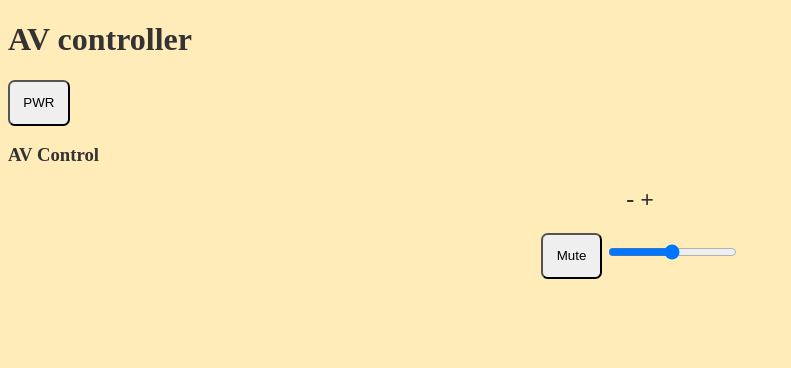
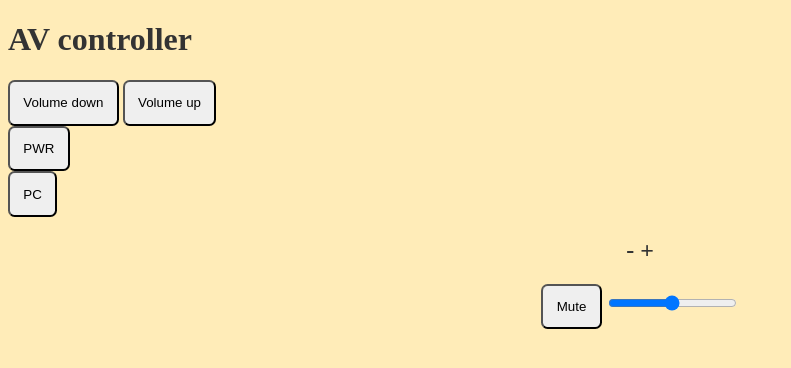
Before and after one commit to ChemiKyle/otto, a Flask app: page /sound-control in a window 1280 px wide. Shown: the part 48-416 px from the top of the page, without its empty margins (0-791 px from the left). Run offline with Flask 2, Linux system fonts and the light colour scheme.

Commit message:
Add play/pause to tv control, add input selector to onkyo

```diff
--- a/app.py
+++ b/app.py
@@ -21,7 +21,7 @@ def tv_splash():
 
 # AUDIO
 
-receiver_ip = '192.168.2.2'
+receiver_ip = '192.168.2.3'
 
 @app.route('/sound-control', methods=['GET'])
 def sound_splash():
@@ -59,7 +59,7 @@ def raw_send_command(command):
 # TELEVISION
 # excellent Roku documentation can be found at: https://sdkdocs.roku.com/display/sdkdoc/External+Control+API
 
-TV_ip = "192.168.2.6"
+TV_ip = "192.168.2.5"
 
 @app.route("/roku/<path:command>", methods=['GET'])
 def send_roku(command):
@@ -75,7 +75,7 @@ def send_roku(command):
 
 
 # VLC
-computer_ip = "192.168.2.5"
+computer_ip = "192.168.2.2"
 
 @app.route("/vlc-control", methods=["GET"])
 def vlc_control():
--- a/templates/onkyo-audio.html
+++ b/templates/onkyo-audio.html
@@ -11,14 +11,19 @@
 
     <h1>AV controller</h1>
 
+    <button name ="vol" type="submit" value="MVLDOWN" onclick="sendOnkyoCommand(this)">Volume down</button>
+    <button name ="vol" type="submit" value="MVLUP" onclick="sendOnkyoCommand(this)">Volume up</button>
+
     <!-- TODO: flexbox -->
     <div class="grid-container">
         <div class="button-1">
             <button name ="pwr-button" type="POST" value="PWR" onclick="sendOnkyoCommand(this)">PWR</button>
         </div>
+        <div class="button-2">
+            <button name ="pc-button" type="POST" value="SLI05" onclick="sendOnkyoCommand(this)">PC</button>
+        </div>
     </div>
 
-    <h3>AV Control</h3>
     <div style="text-align:center;">
         <h2>- +</h2>
         <button name ="vol" type="submit" value="AMTTG" onclick="sendOnkyoCommand(this)">Mute</button>
--- a/templates/tv-control.html
+++ b/templates/tv-control.html
@@ -58,7 +58,11 @@
     <input id="text-input" name="text-input" type="text" value=""/>
     <input name="" type="submit" value="Send" onclick="sendRokuP(getElementById('text-input'))" />
 
-            <button name ="button" type="POST" value="keypress/PowerOff" onclick="sendRokuP(this)">Power</button>
+            <button name ="button" type="POST" value="keypress/PowerOff" onclick="sendRokuP(this)">Power Off</button>
+            <br/>
+            <button name ="button" type="POST" value="keypress/PowerOn" onclick="sendRokuP(this)">Power On</button>
+
+            <button name ="button" type="POST" value="keypress/Play" onclick="sendRokuP(this)">Play</button>
 
     <h3>AV Control</h3>
     <input id="vol_slider" name="vol" type="range" min="-5" max="5" value="0" oninput="slideCommand(this)" onchange="returnSlider()" />
```
